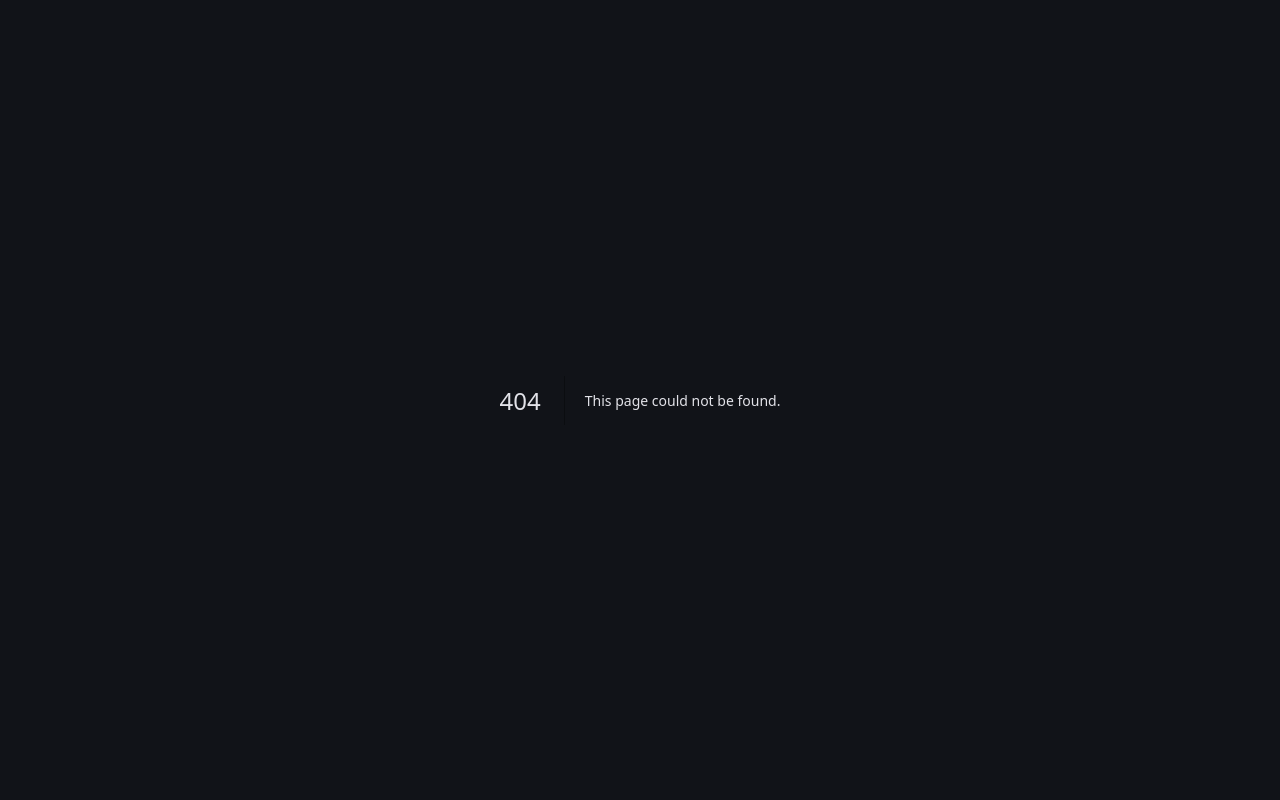
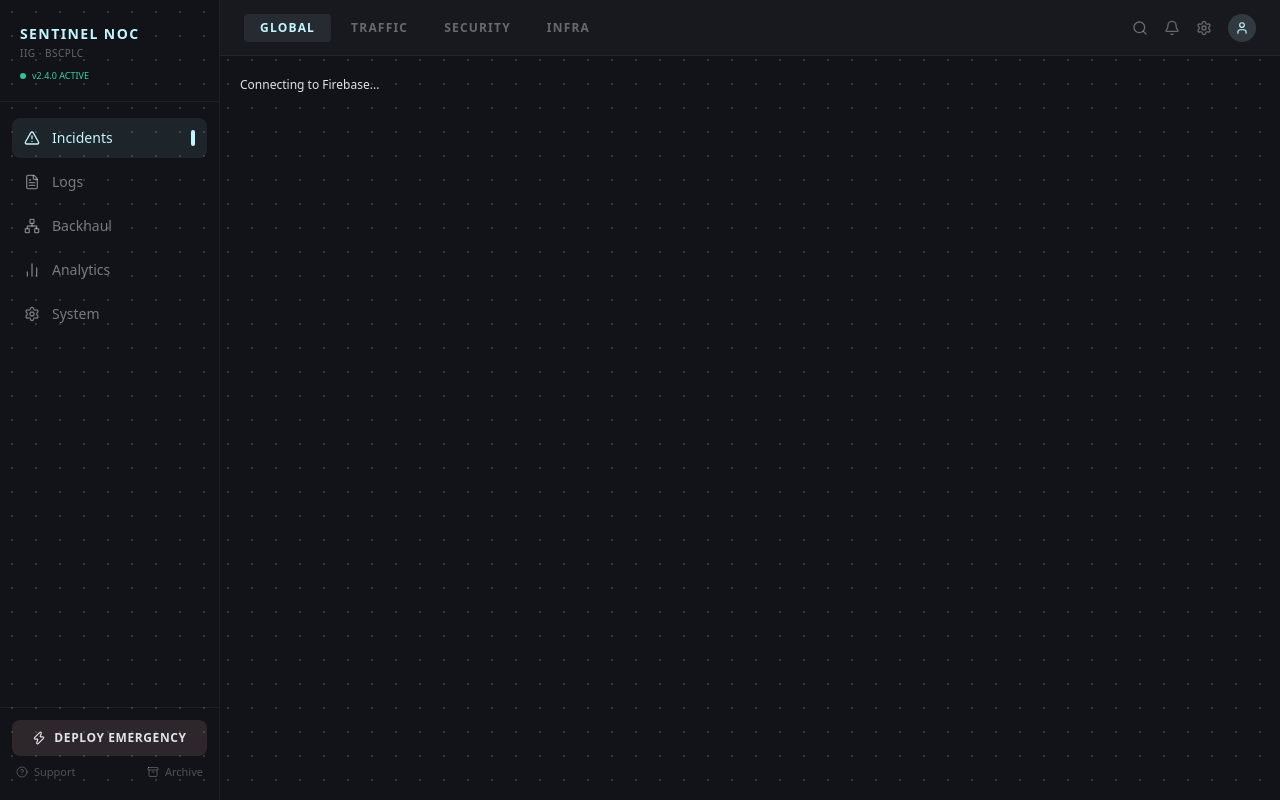
Before and after one commit to Muminur/iig-noc-dashboard, a Next.js app: page /incidents in a window 1280 px wide. Before the commit this address had no page. Built offline with nearby package versions, Linux system fonts and the light colour scheme.

Commit message:
feat: dashboard shell with sidebar, topnav, and layout

```diff
--- /dev/null
+++ b/app/(dashboard)/incidents/page.tsx
@@ -0,0 +1,7 @@
+export default function IncidentsPage() {
+  return (
+    <div style={{ color: 'var(--color-on-surface)', fontFamily: 'var(--font-mono)', fontSize: 12 }}>
+      Connecting to Firebase...
+    </div>
+  )
+}
--- /dev/null
+++ b/app/(dashboard)/layout.tsx
@@ -0,0 +1,17 @@
+import { Sidebar } from '@/components/layout/Sidebar'
+import { TopNav } from '@/components/layout/TopNav'
+
+export default function DashboardLayout({ children }: { children: React.ReactNode }) {
+  return (
+    <div
+      className="min-h-screen dot-grid"
+      style={{ backgroundColor: 'var(--color-bg)' }}
+    >
+      <Sidebar />
+      <div className="flex flex-col min-h-screen" style={{ marginLeft: '220px' }}>
+        <TopNav />
+        <main className="flex-1 p-5 pb-16">{children}</main>
+      </div>
+    </div>
+  )
+}
--- a/app/page.tsx
+++ b/app/page.tsx
@@ -1,65 +1,4 @@
-import Image from "next/image";
-
+import { redirect } from 'next/navigation'
 export default function Home() {
-  return (
-    <div className="flex flex-col flex-1 items-center justify-center bg-zinc-50 font-sans dark:bg-black">
-      <main className="flex flex-1 w-full max-w-3xl flex-col items-center justify-between py-32 px-16 bg-white dark:bg-black sm:items-start">
-        <Image
-          className="dark:invert"
-          src="/next.svg"
-          alt="Next.js logo"
-          width={100}
-          height={20}
-          priority
-        />
-        <div className="flex flex-col items-center gap-6 text-center sm:items-start sm:text-left">
-          <h1 className="max-w-xs text-3xl font-semibold leading-10 tracking-tight text-black dark:text-zinc-50">
-            To get started, edit the page.tsx file.
-          </h1>
-          <p className="max-w-md text-lg leading-8 text-zinc-600 dark:text-zinc-400">
-            Looking for a starting point or more instructions? Head over to{" "}
-            <a
-              href="https://vercel.com/templates?framework=next.js&utm_source=create-next-app&utm_medium=appdir-template-tw&utm_campaign=create-next-app"
-              className="font-medium text-zinc-950 dark:text-zinc-50"
-            >
-              Templates
-            </a>{" "}
-            or the{" "}
-            <a
-              href="https://nextjs.org/learn?utm_source=create-next-app&utm_medium=appdir-template-tw&utm_campaign=create-next-app"
-              className="font-medium text-zinc-950 dark:text-zinc-50"
-            >
-              Learning
-            </a>{" "}
-            center.
-          </p>
-        </div>
-        <div className="flex flex-col gap-4 text-base font-medium sm:flex-row">
-          <a
-            className="flex h-12 w-full items-center justify-center gap-2 rounded-full bg-foreground px-5 text-background transition-colors hover:bg-[#383838] dark:hover:bg-[#ccc] md:w-[158px]"
-            href="https://vercel.com/new?utm_source=create-next-app&utm_medium=appdir-template-tw&utm_campaign=create-next-app"
-            target="_blank"
-            rel="noopener noreferrer"
-          >
-            <Image
-              className="dark:invert"
-              src="/vercel.svg"
-              alt="Vercel logomark"
-              width={16}
-              height={16}
-            />
-            Deploy Now
-          </a>
-          <a
-            className="flex h-12 w-full items-center justify-center rounded-full border border-solid border-black/[.08] px-5 transition-colors hover:border-transparent hover:bg-black/[.04] dark:border-white/[.145] dark:hover:bg-[#1a1a1a] md:w-[158px]"
-            href="https://nextjs.org/docs?utm_source=create-next-app&utm_medium=appdir-template-tw&utm_campaign=create-next-app"
-            target="_blank"
-            rel="noopener noreferrer"
-          >
-            Documentation
-          </a>
-        </div>
-      </main>
-    </div>
-  );
+  redirect('/incidents')
 }
--- /dev/null
+++ b/components/layout/Sidebar.tsx
@@ -0,0 +1,84 @@
+'use client'
+import Link from 'next/link'
+import { usePathname } from 'next/navigation'
+import { cn } from '@/lib/utils'
+import { AlertTriangle, FileText, Network, BarChart2, Settings, Zap, HelpCircle, Archive } from 'lucide-react'
+
+const NAV = [
+  { href: '/incidents',  label: 'Incidents',  icon: AlertTriangle },
+  { href: '/logs',       label: 'Logs',        icon: FileText },
+  { href: '/backhaul',   label: 'Backhaul',    icon: Network },
+  { href: '/analytics',  label: 'Analytics',   icon: BarChart2 },
+  { href: '/system',     label: 'System',      icon: Settings },
+]
+
+export function Sidebar() {
+  const path = usePathname()
+  return (
+    <aside
+      className="fixed left-0 top-0 h-screen w-[220px] flex flex-col z-30"
+      style={{
+        backgroundColor: 'var(--color-surface-low)',
+        borderRight: '1px solid rgba(255,255,255,0.05)',
+      }}
+    >
+      {/* Logo */}
+      <div className="px-5 pt-6 pb-4" style={{ borderBottom: '1px solid rgba(255,255,255,0.05)' }}>
+        <p className="font-bold text-sm tracking-widest uppercase" style={{ color: 'var(--color-primary)', fontFamily: 'var(--font-display)' }}>
+          Sentinel NOC
+        </p>
+        <p className="text-[10px] mt-0.5 tracking-wider" style={{ color: 'rgba(226,226,232,0.4)' }}>IIG · BSCPLC</p>
+        <span className="mt-2 inline-flex items-center gap-1.5 text-[9px]" style={{ color: 'rgba(69,254,201,0.8)', fontFamily: 'var(--font-mono)' }}>
+          <span className="w-1.5 h-1.5 rounded-full animate-pulse" style={{ background: 'var(--color-secondary)' }} />
+          v2.4.0 ACTIVE
+        </span>
+      </div>
+
+      {/* Nav */}
+      <nav className="flex-1 px-3 py-4 space-y-1">
+        {NAV.map(({ href, label, icon: Icon }) => {
+          const active = path.startsWith(href)
+          return (
+            <Link
+              key={href}
+              href={href}
+              className={cn('flex items-center gap-3 px-3 py-2.5 rounded-lg text-sm transition-all')}
+              style={{
+                background: active ? 'rgba(195,245,255,0.08)' : 'transparent',
+                color: active ? 'var(--color-primary)' : 'rgba(226,226,232,0.5)',
+                fontWeight: active ? 500 : 400,
+              }}
+            >
+              <Icon className="w-4 h-4 shrink-0" />
+              {label}
+              {active && (
+                <span className="ml-auto w-1 h-4 rounded-full" style={{ background: 'var(--color-primary)' }} />
+              )}
+            </Link>
+          )
+        })}
+      </nav>
+
+      {/* Bottom */}
+      <div className="px-3 pb-5 space-y-2 pt-3" style={{ borderTop: '1px solid rgba(255,255,255,0.05)' }}>
+        <button
+          className="w-full flex items-center justify-center gap-2 px-3 py-2.5 rounded-lg text-xs font-semibold tracking-wider transition-colors"
+          style={{ background: 'rgba(255,180,171,0.12)', color: 'var(--color-error)' }}
+          onMouseEnter={e => (e.currentTarget.style.background = 'rgba(255,180,171,0.22)')}
+          onMouseLeave={e => (e.currentTarget.style.background = 'rgba(255,180,171,0.12)')}
+        >
+          <Zap className="w-3.5 h-3.5" />
+          DEPLOY EMERGENCY
+        </button>
+        <div className="flex gap-2 px-1">
+          <button className="flex items-center gap-1.5 text-[11px] transition-colors" style={{ color: 'rgba(226,226,232,0.3)' }}>
+            <HelpCircle className="w-3 h-3" /> Support
+          </button>
+          <button className="flex items-center gap-1.5 text-[11px] transition-colors ml-auto" style={{ color: 'rgba(226,226,232,0.3)' }}>
+            <Archive className="w-3 h-3" /> Archive
+          </button>
+        </div>
+      </div>
+    </aside>
+  )
+}
--- /dev/null
+++ b/components/layout/TopNav.tsx
@@ -0,0 +1,56 @@
+'use client'
+import Link from 'next/link'
+import { usePathname } from 'next/navigation'
+import { cn } from '@/lib/utils'
+import { Search, Bell, Settings, User } from 'lucide-react'
+
+const TABS = [
+  { href: '/incidents', label: 'GLOBAL' },
+  { href: '/backhaul',  label: 'TRAFFIC' },
+  { href: '/logs',      label: 'SECURITY' },
+  { href: '/analytics', label: 'INFRA' },
+]
+
+export function TopNav() {
+  const path = usePathname()
+  return (
+    <header
+      className="h-14 flex items-center px-6"
+      style={{
+        borderBottom: '1px solid rgba(255,255,255,0.05)',
+        backgroundColor: 'rgba(26,28,32,0.85)',
+        backdropFilter: 'blur(8px)',
+      }}
+    >
+      <nav className="flex gap-1">
+        {TABS.map(({ href, label }) => {
+          const active = path.startsWith(href)
+          return (
+            <Link
+              key={href}
+              href={href}
+              className="px-4 py-1.5 text-xs font-semibold tracking-widest rounded transition-all"
+              style={{
+                background: active ? 'rgba(195,245,255,0.08)' : 'transparent',
+                color: active ? 'var(--color-primary)' : 'rgba(226,226,232,0.4)',
+              }}
+            >
+              {label}
+            </Link>
+          )
+        })}
+      </nav>
+      <div className="ml-auto flex items-center gap-4" style={{ color: 'rgba(226,226,232,0.4)' }}>
+        <button className="transition-colors hover:opacity-80"><Search className="w-4 h-4" /></button>
+        <button className="transition-colors hover:opacity-80 relative">
+          <Bell className="w-4 h-4" />
+          <span className="absolute -top-1 -right-1 w-2 h-2 rounded-full" style={{ background: 'var(--color-error)' }} />
+        </button>
+        <button className="transition-colors hover:opacity-80"><Settings className="w-4 h-4" /></button>
+        <div className="w-7 h-7 rounded-full flex items-center justify-center" style={{ background: 'rgba(195,245,255,0.15)' }}>
+          <User className="w-3.5 h-3.5" style={{ color: 'var(--color-primary)' }} />
+        </div>
+      </div>
+    </header>
+  )
+}
```
